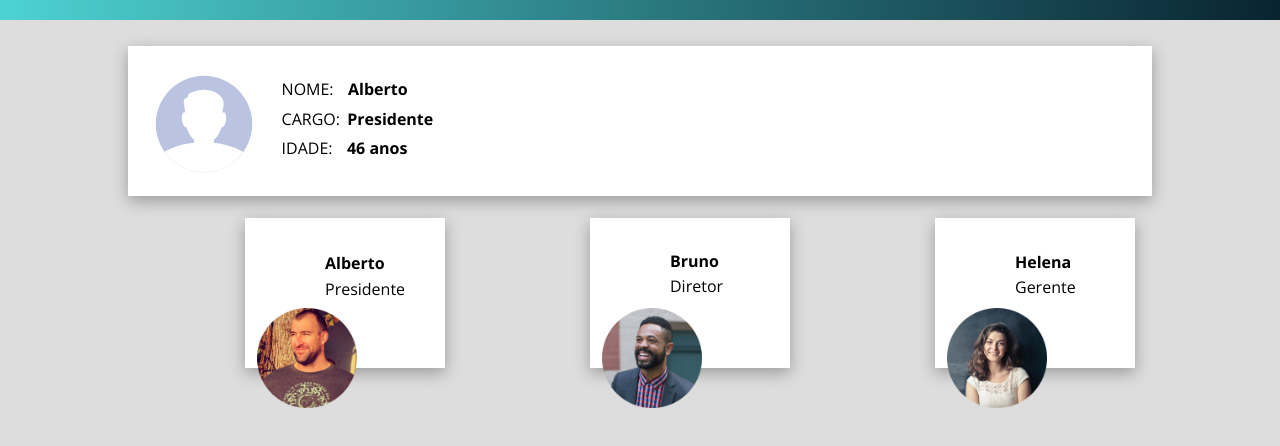
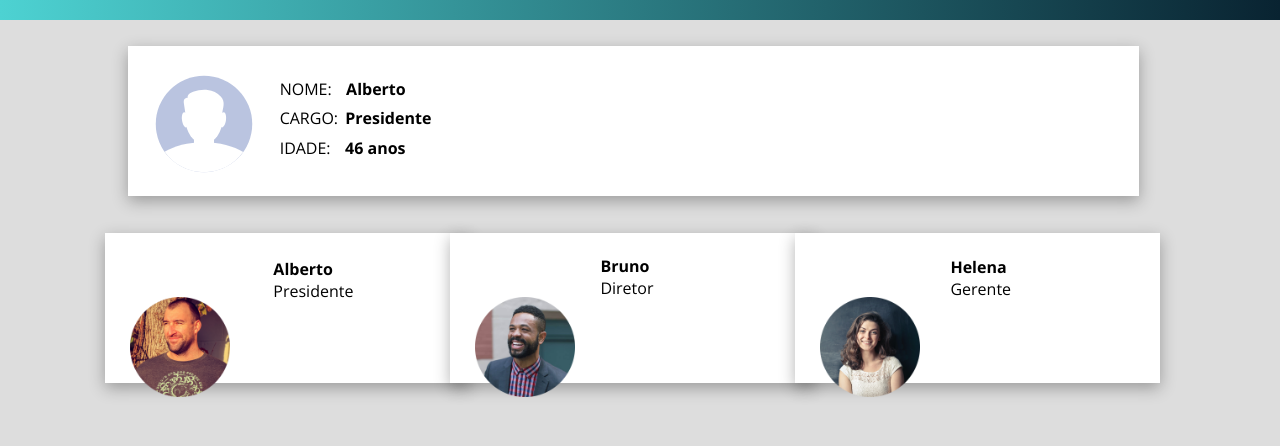
Before and after one commit to devlobao84/dashboard-commcepta, a plain HTML site: page Dados/Page/index.html in a window 1280 px wide. Shown: the part 60-506 px from the top of the page. Drawn offline with nearby package versions, Linux system fonts and the light colour scheme.

Commit message:
style sass panel

```diff
--- a/Dados/Page/style.scss
+++ b/Dados/Page/style.scss
@@ -11,25 +11,19 @@ $boxProfileShadow: 0 5px 15px rgba(0, 0, 0, 0.3);
 
 /* Variáveis Profile dos profissionais */
 
-$boxDisplay :  flex;
-$boxMarginLeft : 0 -50% 0 0;
-$boxWidth : 200%;
+$boxDisplay :  grid;
+$boxMarginLeft :  -140% ;
+$boxWidth : 365%;
 $boxHeght : 150px;
-$dadosMargin : 15% 0 0 40%;
+$dadosMargin : 15% 0 0 100%;
 $dadosMarginTop : 15%;
 $dadosMarginLeft : 40%;
 $avatarWidth : 100px;
 $avatarHeigth : 100px;
-$avatarMarginLeft : 12%;
-$avatarMarginTop : -60%;
+$avatarMarginLeft : -115%;
+$avatarMarginTop : -150%;
 $avatarMarginBottom : 3%;
 $avatarBorderRadius : 50px;
-
-
-
-
-
-
 
 body {
      background-color: $backgroundGlobal;
@@ -37,15 +31,11 @@ body {
      sans-serif;
 }
 
-header {
-     background-image: linear-gradient(to right, $colorGrandient1, $colorGrandent2);
-}
-
+header {background-image: linear-gradient(to right, $colorGrandient1, $colorGrandent2);}
 .header {
      width: 100%;
      height: 80px;
 }
-
 .logotipo {
      display: block;
      width: 10%;
@@ -53,18 +43,13 @@ header {
      margin-left: 10%;
      padding-top: 15px !important;
 }
-
 .navbar {
      display: -webkit-box;
      display: -ms-flexbox;
      display: flex;
      margin-left: 850px;
 }
-
-nav {
-     margin-left: 2%;
-}
-
+nav {margin-left: 2%;}
 
 .menu {
      display: inline-block;
@@ -74,34 +59,27 @@ nav {
      margin-left: 12%;
 }
 
+.profile {
+     display: grid;
+     grid-column-gap: 30px;
+     grid-row-gap: 15px;
+}
+
+
 .profile-select {
      display: flex;
+     width: 79%;
      background-color: $boxProfile;
      box-shadow: $boxProfileShadow;
      margin: 2% 10% 0;
      height: 150px;
 }
 
-.dados {
-
-     margin: 2.5% 0% 10% 15%;
-}
-
-.item {
-     margin-top: 5%;
-}
-
-.descricao1 {
-     margin-left: 10%;
-}
-
-.descricao2 {
-     margin-left: 5%;
-}
-
-.descricao3 {
-     margin-left: 10%;
-}
+.dados {margin: 2.5% 0% 10% 15%;}
+.item {margin-top: 5%;}
+.descricao1 {margin-left: 10%;}
+.descricao2 {margin-left: 5%;}
+.descricao3 {margin-left: 10%;}
 
 .avatar {
      width: 100px;
@@ -117,6 +95,9 @@ nav {
 
 .flex-contanier {
      display: $boxDisplay;
+     grid-template-columns: auto auto auto;
+     grid-column-gap: 10px;
+     grid-row-gap: 10px;
      background-color: $backgroundModulo;
      box-shadow: $shadowBlock;
      margin-left: $boxMarginLeft;
```
Also changed, not shown: Dados/Page/index.html (+4 -3 lines), Dados/Page/style.css, 1 other file.
